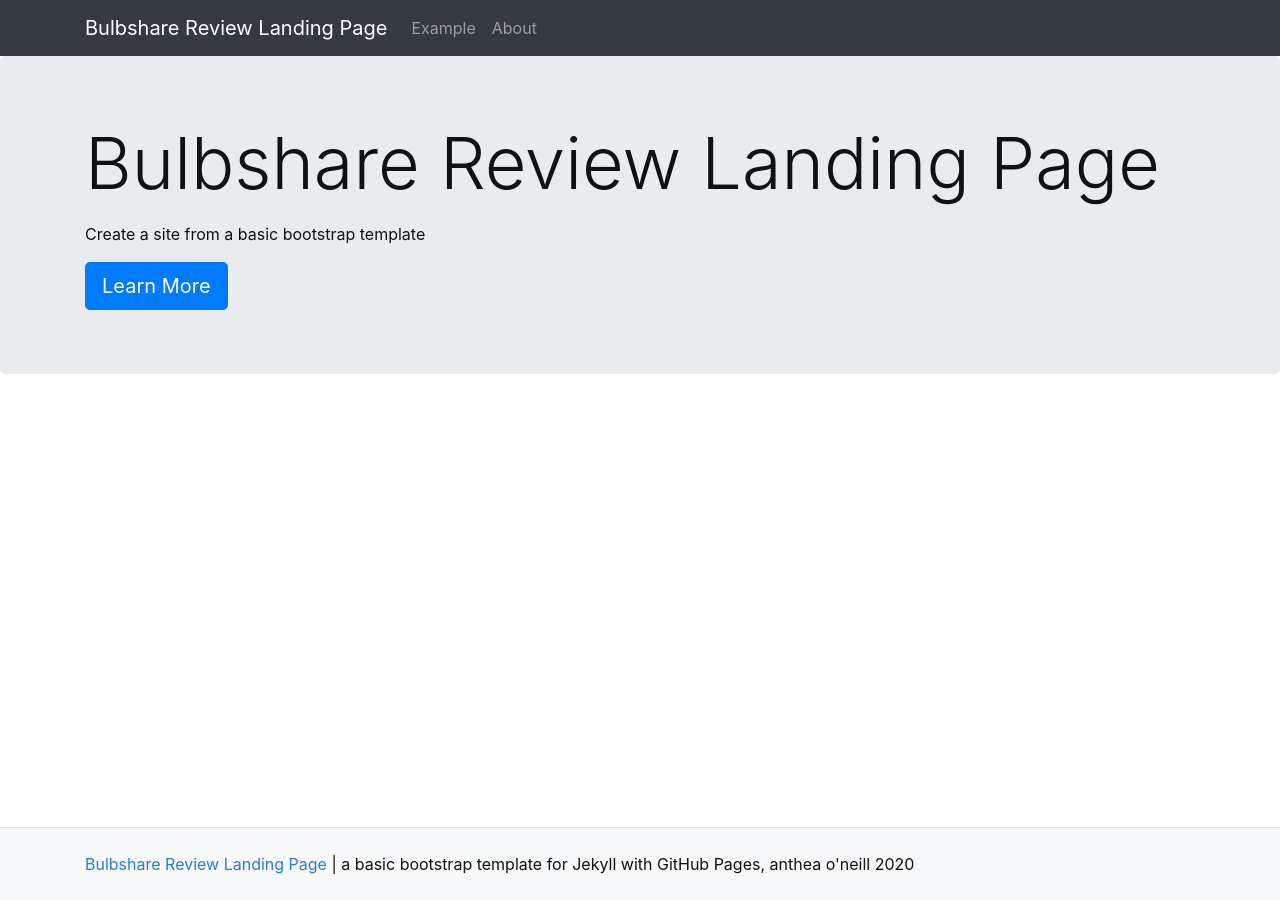
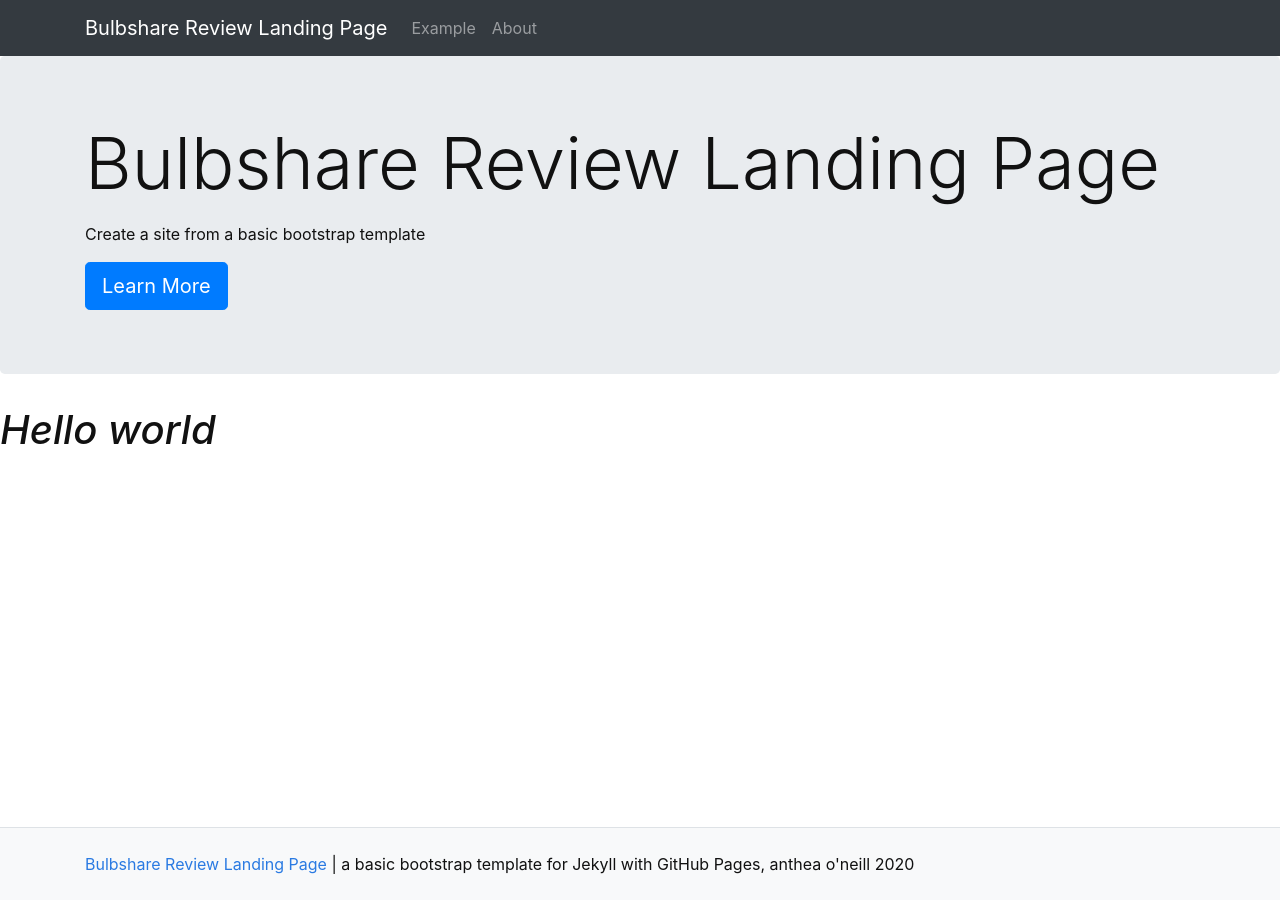
Before and after one commit to AntheaO/Bulbshare-sandbox, a Jekyll site: the page built from pages/index.md, in a window 1280 px wide. Built offline with Jekyll 4.4.1, drawn with Linux system fonts in a browser that asks for light colours.

Commit message:
Update jumbotron.html

```diff
--- a/_includes/jumbotron.html
+++ b/_includes/jumbotron.html
@@ -30,3 +30,4 @@
         {% if include.btn-link %}<a class="btn btn-primary btn-lg" href="{{ include.btn-link }}">{{ include.btn-text }}</a>{% endif %}
     </div>
 </div>
+<h1><em>Hello world</em></h1>
```
